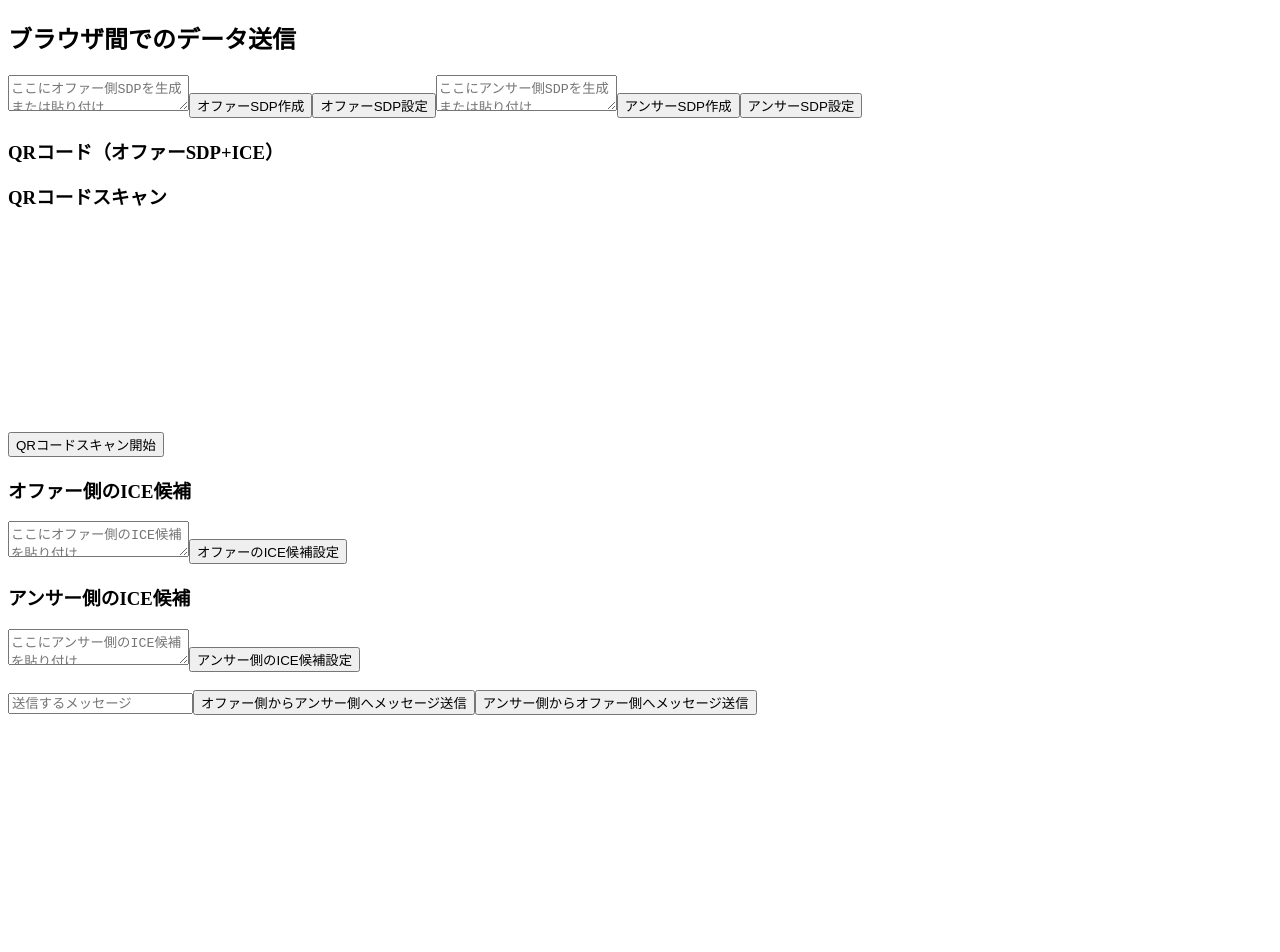
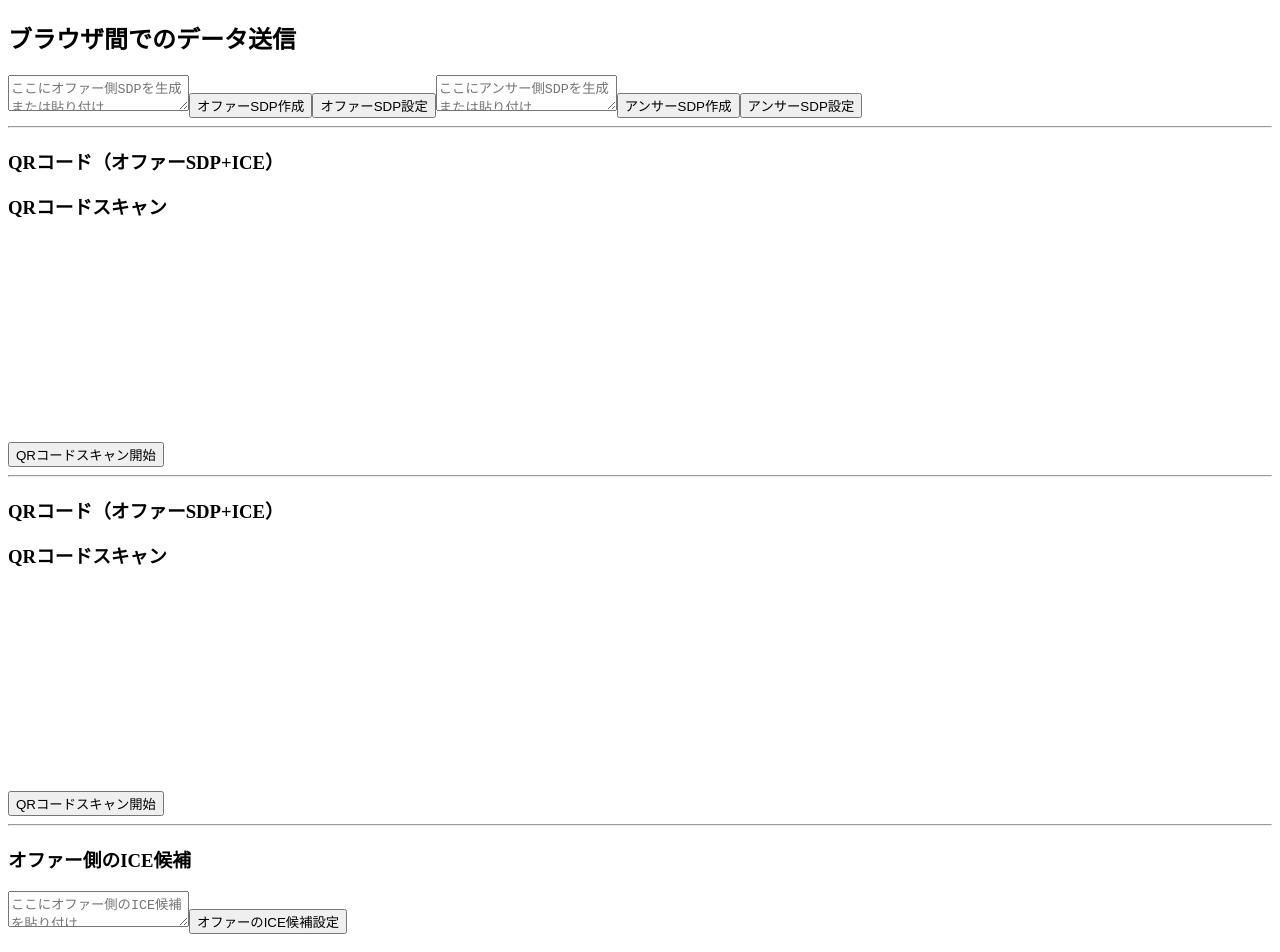
Before and after one commit to ht0625/web_rtc, a Nuxt app: page / in a window 1280 px wide. Shown: the top 952 px of the page. Before the commit the page ends 800 px from the top, so only its background shows below. Built offline with nearby package versions, Linux system fonts and the light colour scheme.

Commit message:
アンサー側もQRコード適用

```diff
--- a/app.vue
+++ b/app.vue
@@ -10,7 +10,7 @@
     <textarea v-model="answerSDP" placeholder="ここにアンサー側SDPを生成または貼り付け"></textarea>
     <button @click="createAnswer">アンサーSDP作成</button>
     <button @click="setAnswer">アンサーSDP設定</button>
-
+    <hr>
     <!-- オファーQRコード表示 -->
     <h3>QRコード（オファーSDP+ICE）</h3>
     <div v-if="qrCodeData">
@@ -23,6 +23,20 @@
     <br>
     <button @click="startQrScanner">QRコードスキャン開始</button>
     <p v-if="scannedData">スキャン結果: {{ scannedData }}</p>
+    <hr>
+    <!-- オファーQRコード表示 -->
+    <h3>QRコード（オファーSDP+ICE）</h3>
+    <div v-if="qrCodeDataAnswer">
+      <img :src="qrCodeDataAnswer" alt="アンサーQRコード" />
+    </div>
+
+    <!-- QRコード読み取り -->
+    <h3>QRコードスキャン</h3>
+    <video ref="video" width="300" height="200" autoplay muted></video>
+    <br>
+    <button @click="startQrScannerAnswer">QRコードスキャン開始</button>
+    <p v-if="scannedDataAnswer">スキャン結果: {{ scannedDataAnswer }}</p>
+    <hr>
     <!-- オファー側ICE候補の表示領域 -->
     <h3>オファー側のICE候補</h3>
     <textarea v-model="offerIceCandidates" placeholder="ここにオファー側のICE候補を貼り付け"></textarea>
@@ -60,7 +74,9 @@ const answerIceCandidates = ref('');
 const message = ref('');
 const messages = ref<string[]>([]);
 const qrCodeData = ref<string | null>(null);
+const qrCodeDataAnswer = ref<string | null>(null);
 const scannedData = ref<string | null>(null);
+const scannedDataAnswer = ref<string | null>(null);
 const video = ref<HTMLVideoElement | null>(null);
 
 let offerConnection: RTCPeerConnection | null = null;
@@ -158,6 +174,28 @@ const startQrScanner = async () => {
   }
 };
 
+const startQrScannerAnswer = async () => {
+  if (!video.value) return;
+
+  qrCodeReader = new BrowserMultiFormatReader();
+  try {
+    const result = await qrCodeReader.decodeOnceFromVideoDevice(undefined, video.value);
+    scannedData.value = result.getText();
+    if (scannedData.value) {
+      const parsedData = JSON.parse(scannedData.value);
+      answerSDP.value = parsedData.answerSDP;
+      answerIceCandidates.value = parsedData.answerIceCandidates.join('\n');
+      await setAnswer()
+      addIceCandidatesAnswer()
+    } else {
+      console.error('スキャンデータが null です');
+    }
+
+  } catch (err) {
+    console.error('QRコードスキャンエラー:', err);
+  }
+};
+
 
 // アンサーSDP作成
 const createAnswer = async () => {
@@ -176,6 +214,19 @@ const createAnswer = async () => {
   answerSendChannel = answerConnection.createDataChannel('answerSendChannel');
   answerSendChannel.onopen = () => console.log('アンサー側データチャンネルがオープンしました');
   answerSendChannel.onclose = () => console.log('アンサー側データチャンネルがクローズしました');
+
+  // ICE候補収集完了を検知
+  answerConnection.onicegatheringstatechange = async () => {
+    if (answerConnection != null && answerConnection.iceGatheringState === 'complete') {
+      console.log('ICE候補収集が完了しました');
+      const data = {
+        answerSDP: answerSDP.value,
+        answerIceCandidates: answerIceCandidates.value.split('\n').filter(Boolean).splice(0,1),
+      };
+      console.log('生成するQRコードデータ:', data);
+      qrCodeData.value = await QRCode.toDataURL(JSON.stringify(data));
+    }
+  };
 };
 
 // アンサーSDP設定
```
